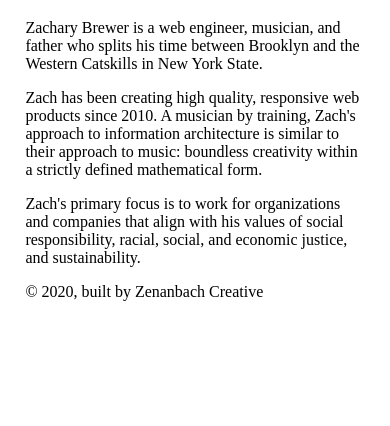
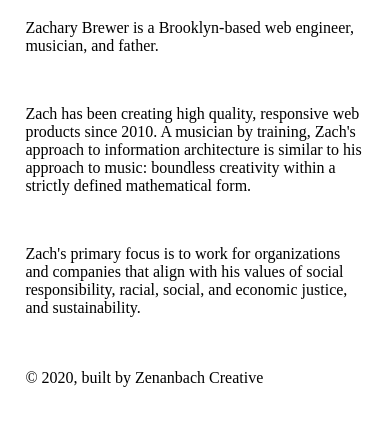
Before and after one commit to zenanbach/zenanbach, a Gatsby site: page /about in a window 390 px wide. Shown: the part 252-678 px from the top of the page. Built offline with nearby package versions, Linux system fonts and the light colour scheme; Gatsby itself is replaced by a stand-in of ours.

Commit message:
Fix Merge conflict

```diff
--- a/src/pages/about.js
+++ b/src/pages/about.js
@@ -8,20 +8,23 @@ const About = () => (
     <SEO title="About" />
     <h1>About</h1>
     <p>
-      Zachary Brewer is a web engineer, musician, and father who splits his time
-      between Brooklyn and the Western Catskills in New York State.
+      Zachary Brewer is a Brooklyn-based web engineer, musician, and father.
     </p>
+    <br />
     <p>
       Zach has been creating high quality, responsive web products since 2010. A
       musician by training, Zach's approach to information architecture is
-      similar to their approach to music: boundless creativity within a strictly
+      similar to his approach to music: boundless creativity within a strictly
       defined mathematical form.
     </p>
+    <br />
     <p>
       Zach's primary focus is to work for organizations and companies that align
       with his values of social responsibility, racial, social, and economic
       justice, and sustainability.
     </p>
+    <br />
+    <br />
   </Layout>
 )
 
```
Also changed, not shown: src/pages/projects.module.scss (+10 -1 lines).
